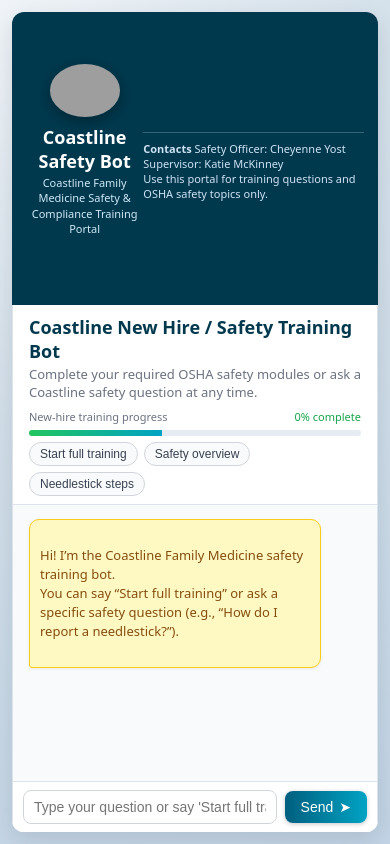
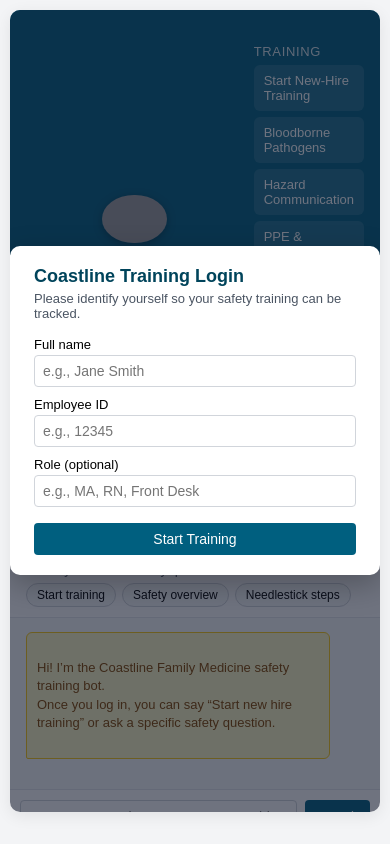
Before and after one commit to cyost1973-wq/CFM-Safety-Bot-Clean, a Flask app: page / in a window 390 px wide. Run offline with Flask 3, Linux system fonts and the light colour scheme; grey boxes are pictures that could not be loaded.

Commit message:
Update index.html

```diff
--- a/templates/index.html
+++ b/templates/index.html
@@ -4,195 +4,456 @@
   <meta charset="UTF-8" />
   <title>Coastline New Hire / Safety Training Bot</title>
   <meta name="viewport" content="width=device-width, initial-scale=1" />
-  <link rel="stylesheet" href="{{ url_for('static', filename='styles.css') }}">
+  <style>
+    :root {
+      --brand-primary: #005f7f;
+      --brand-primary-dark: #00445b;
+      --brand-accent: #00a3c4;
+      --brand-soft: #e0f4fb;
+      --bg-main: #f3f4f6;
+      --bg-chat: #f9fafb;
+      --danger: #b91c1c;
+    }
+
+    * {
+      box-sizing: border-box;
+    }
+
+    body {
+      font-family: Arial, sans-serif;
+      background: var(--bg-main);
+      margin: 0;
+      padding: 0;
+      height: 100vh;
+      display: flex;
+      justify-content: center;
+      align-items: stretch;
+    }
+
+    .app-shell {
+      background: #ffffff;
+      width: 100%;
+      max-width: 1100px;
+      height: 95vh;
+      margin: 10px;
+      border-radius: 10px;
+      box-shadow: 0 4px 16px rgba(0,0,0,0.08);
+      display: flex;
+      overflow: hidden;
+      position: relative;
+    }
+
+    /* LEFT SIDEBAR */
+    .sidebar {
+      width: 260px;
+      background: var(--brand-primary);
+      color: #ffffff;
+      display: flex;
+      flex-direction: column;
+      padding: 16px;
+    }
+
+    .sidebar-logo {
+      text-align: center;
+      margin-bottom: 12px;
+    }
+
+    .sidebar-logo img {
+      max-width: 120px;
+      width: 35%;
+      height: auto;
+      border-radius: 50%;
+      box-shadow: 0 2px 8px rgba(0,0,0,0.35);
+    }
+
+    .sidebar-title {
+      font-size: 18px;
+      font-weight: bold;
+      margin-top: 8px;
+      text-align: center;
+    }
+
+    .sidebar-subtitle {
+      font-size: 12px;
+      text-align: center;
+      margin-top: 4px;
+      color: #d1f2ff;
+    }
+
+    .sidebar-section-title {
+      font-size: 13px;
+      text-transform: uppercase;
+      letter-spacing: 0.05em;
+      margin-top: 18px;
+      margin-bottom: 6px;
+      opacity: 0.85;
+    }
+
+    .sidebar-nav {
+      list-style: none;
+      padding: 0;
+      margin: 0;
+    }
+
+    .sidebar-nav li {
+      margin-bottom: 6px;
+    }
+
+    .sidebar-nav button {
+      width: 100%;
+      border: none;
+      border-radius: 6px;
+      padding: 8px 10px;
+      text-align: left;
+      font-size: 13px;
+      background: rgba(255,255,255,0.12);
+      color: #ffffff;
+      cursor: pointer;
+      transition: background 0.15s ease, transform 0.05s ease;
+    }
+
+    .sidebar-nav button:hover {
+      background: rgba(255,255,255,0.22);
+      transform: translateY(-1px);
+    }
+
+    .sidebar-footer {
+      margin-top: auto;
+      font-size: 11px;
+      opacity: 0.9;
+    }
+
+    .sidebar-footer strong {
+      display: block;
+      margin-bottom: 2px;
+    }
+
+    /* MAIN CONTENT */
+    .main {
+      flex: 1;
+      display: flex;
+      flex-direction: column;
+      background: var(--bg-chat);
+    }
+
+    .main-header {
+      padding: 10px 16px;
+      border-bottom: 1px solid #e5e7eb;
+      background: #ffffff;
+    }
+
+    .main-title {
+      font-size: 18px;
+      font-weight: bold;
+      color: var(--brand-primary-dark);
+      margin: 0;
+    }
+
+    .main-subtitle {
+      font-size: 13px;
+      margin: 2px 0 6px;
+      color: #4b5563;
+    }
+
+    .pill-row {
+      display: flex;
+      flex-wrap: wrap;
+      gap: 6px;
+      margin-top: 6px;
+    }
+
+    .pill-button {
+      border-radius: 999px;
+      border: 1px solid #d1d5db;
+      padding: 4px 10px;
+      font-size: 12px;
+      background: #f9fafb;
+      cursor: pointer;
+    }
+
+    .pill-button:hover {
+      background: #e5f6fb;
+      border-color: var(--brand-accent);
+    }
+
+    .chat-messages {
+      flex: 1;
+      padding: 14px 16px;
+      overflow-y: auto;
+    }
+
+    .message {
+      margin-bottom: 12px;
+      padding: 8px 10px;
+      border-radius: 6px;
+      max-width: 90%;
+      line-height: 1.4;
+      white-space: pre-wrap;
+      font-size: 14px;
+    }
+
+    .message.user {
+      background: var(--brand-primary);
+      color: #ffffff;
+      margin-left: auto;
+      border-bottom-right-radius: 2px;
+    }
+
+    .message.bot {
+      background: #e5e7eb;
+      color: #111827;
+      margin-right: auto;
+      border-bottom-left-radius: 2px;
+    }
+
+    .message.system {
+      background: #fef9c3;
+      border: 1px solid #facc15;
+      color: #824600;
+      font-size: 13px;
+    }
+
+    .chat-input-area {
+      display: flex;
+      padding: 10px;
+      border-top: 1px solid #e5e7eb;
+      background: #ffffff;
+      gap: 8px;
+    }
+
+    .chat-input-area input {
+      flex: 1;
+      padding: 8px;
+      border-radius: 4px;
+      border: 1px solid #d1d5db;
+      font-size: 14px;
+    }
+
+    .chat-input-area button {
+      padding: 8px 16px;
+      border: none;
+      border-radius: 4px;
+      background: var(--brand-primary);
+      color: white;
+      font-size: 14px;
+      cursor: pointer;
+    }
+
+    .chat-input-area button:disabled {
+      background: #9ca3af;
+      cursor: not-allowed;
+    }
+
+    .status-text {
+      font-size: 11px;
+      color: #6b7280;
+      padding: 0 12px 4px;
+    }
+
+    /* LOGIN OVERLAY */
+    .login-overlay {
+      position: absolute;
+      inset: 0;
+      background: rgba(15, 23, 42, 0.6);
+      display: flex;
+      justify-content: center;
+      align-items: center;
+      z-index: 20;
+    }
+
+    .login-card {
+      background: #ffffff;
+      border-radius: 10px;
+      box-shadow: 0 10px 30px rgba(0,0,0,0.25);
+      padding: 20px 24px;
+      width: 100%;
+      max-width: 420px;
+    }
+
+    .login-title {
+      font-size: 18px;
+      font-weight: bold;
+      margin-bottom: 4px;
+      color: var(--brand-primary-dark);
+    }
+
+    .login-subtitle {
+      font-size: 13px;
+      color: #4b5563;
+      margin-bottom: 16px;
+    }
+
+    .login-field {
+      margin-bottom: 10px;
+    }
+
+    .login-field label {
+      display: block;
+      font-size: 13px;
+      margin-bottom: 3px;
+    }
+
+    .login-field input {
+      width: 100%;
+      padding: 7px 8px;
+      border-radius: 4px;
+      border: 1px solid #d1d5db;
+      font-size: 14px;
+    }
+
+    .login-button {
+      width: 100%;
+      margin-top: 6px;
+      padding: 8px 0;
+      border-radius: 4px;
+      border: none;
+      background: var(--brand-primary);
+      color: #ffffff;
+      font-size: 14px;
+      cursor: pointer;
+    }
+
+    .login-button:disabled {
+      background: #9ca3af;
+      cursor: not-allowed;
+    }
+
+    .login-error {
+      margin-top: 8px;
+      font-size: 12px;
+      color: #ffffff;
+      background: var(--danger);
+      padding: 6px 8px;
+      border-radius: 4px;
+    }
+
+    @media (max-width: 900px) {
+      .app-shell {
+        flex-direction: column;
+        max-width: 100%;
+      }
+      .sidebar {
+        width: 100%;
+        flex-direction: row;
+        align-items: center;
+        height: auto;
+      }
+      .sidebar-logo {
+        margin-bottom: 0;
+        margin-right: 10px;
+      }
+      .sidebar-logo img {
+        width: 65px;
+        max-width: 65px;
+      }
+      .sidebar-title, .sidebar-subtitle {
+        text-align: left;
+      }
+      .sidebar-main {
+        flex: 1;
+      }
+      .sidebar-footer {
+        display: none;
+      }
+    }
+  </style>
 </head>
 <body>
   <div class="app-shell">
-    <!-- LEFT SIDEBAR -->
+    <!-- LOGIN OVERLAY -->
+    <div class="login-overlay" id="loginOverlay">
+      <div class="login-card">
+        <div class="login-title">Coastline Training Login</div>
+        <div class="login-subtitle">
+          Please identify yourself so your safety training can be tracked.
+        </div>
+
+        <div class="login-field">
+          <label for="empName">Full name</label>
+          <input id="empName" type="text" placeholder="e.g., Jane Smith" />
+        </div>
+
+        <div class="login-field">
+          <label for="empId">Employee ID</label>
+          <input id="empId" type="text" placeholder="e.g., 12345" />
+        </div>
+
+        <div class="login-field">
+          <label for="empRole">Role (optional)</label>
+          <input id="empRole" type="text" placeholder="e.g., MA, RN, Front Desk" />
+        </div>
+
+        <button class="login-button" id="loginButton">Start Training</button>
+        <div class="login-error" id="loginError" style="display:none;"></div>
+      </div>
+    </div>
+
+    <!-- A — LEFT SIDEBAR -->
     <aside class="sidebar">
       <div class="sidebar-logo">
         <!-- Put your logo at static/cfm-logo.webp -->
-        <img src="{{ url_for('static', filename='cfm-logo.webp') }}"
-             alt="Coastline Family Medicine Logo">
+        <img src="/static/cfm-logo.webp" alt="Coastline Family Medicine logo" />
         <div class="sidebar-title">Coastline Safety Bot</div>
         <div class="sidebar-subtitle">
-          Coastline Family Medicine Safety &amp;<br>
-          Compliance Training Portal
+          Coastline Family Medicine Safety &amp; Compliance Training Portal
         </div>
       </div>
 
       <div class="sidebar-main">
         <div class="sidebar-section-title">Training</div>
         <ul class="sidebar-nav">
-          <li>
-            <button class="primary" onclick="quickPrompt('Start full new-hire safety training sequence.')">
-              <span>Start Full Training</span>
-              <span class="badge">New hire</span>
-            </button>
-          </li>
-          <li>
-            <button onclick="quickPrompt('Begin Bloodborne Pathogens module.')">
-              <span>Bloodborne Pathogens</span>
-              <span class="badge">BBP</span>
-            </button>
-          </li>
-          <li>
-            <button onclick="quickPrompt('Start Hazard Communication training for Coastline staff.')">
-              <span>Hazard Communication</span>
-              <span class="badge">HazCom</span>
-            </button>
-          </li>
-          <li>
-            <button onclick="quickPrompt('Review PPE and exposure control procedures for Coastline Family Medicine.')">
-              <span>PPE &amp; Exposure Control</span>
-              <span class="badge">PPE</span>
-            </button>
-          </li>
-          <li>
-            <button onclick="quickPrompt('Fire safety and emergency action plan training.')">
-              <span>Fire &amp; Emergency Plan</span>
-              <span class="badge">EAP</span>
-            </button>
-          </li>
+          <li><button onclick="quickPrompt('Start new hire training')">Start New-Hire Training</button></li>
+          <li><button onclick="quickPrompt('Begin Bloodborne Pathogens training module')">Bloodborne Pathogens</button></li>
+          <li><button onclick="quickPrompt('Hazard Communication training for clinic staff')">Hazard Communication</button></li>
+          <li><button onclick="quickPrompt('Review PPE requirements for Coastline clinical staff')">PPE &amp; Exposure Control</button></li>
         </ul>
 
         <div class="sidebar-section-title">Quick Actions</div>
         <ul class="sidebar-nav">
-          <li>
-            <button onclick="quickPrompt('How do I report a needlestick or blood/body fluid exposure at Coastline?')">
-              <span>Report Exposure / Needlestick</span>
-            </button>
-          </li>
-          <li>
-            <button onclick="quickPrompt('Summarize emergency procedures and evacuation routes for Coastline Family Medicine.')">
-              <span>Emergency Procedures</span>
-            </button>
-          </li>
-          <li>
-            <button onclick="quickPrompt('Give me a 3-minute safety refresher with key points only.')">
-              <span>3-Minute Refresher</span>
-            </button>
-          </li>
+          <li><button onclick="quickPrompt('How do I report a needlestick or exposure?')">Report Exposure</button></li>
+          <li><button onclick="quickPrompt('Summarize emergency procedures and evacuation routes for Coastline Family Medicine.')">Emergency Procedures</button></li>
+          <li><button onclick="quickPrompt('Give me a quick safety refresher in 3 bullet points.')">3-Minute Refresher</button></li>
         </ul>
       </div>
 
       <div class="sidebar-footer">
         <strong>Contacts</strong>
-        Safety Officer: Cheyenne Yost<br>
-        Supervisor: Katie McKinney<br>
-        Use this portal for training questions and OSHA safety topics only.
+        Safety Officer: Cheyenne Yost<br />
+        Supervisor: Katie McKinney
       </div>
     </aside>
 
-    <!-- MAIN CHAT COLUMN -->
+    <!-- MAIN CHAT AREA -->
     <main class="main">
       <header class="main-header">
         <h1 class="main-title">Coastline New Hire / Safety Training Bot</h1>
         <p class="main-subtitle">
-          Complete your required OSHA safety modules or ask a Coastline safety question at any time.
+          Use this portal to complete your new-hire safety training or ask any Coastline safety question.
         </p>
-
-        <div class="progress-row">
-          <span class="progress-label" id="progressLabel">
-            New-hire training progress
-          </span>
-          <span class="progress-badge" id="progressBadge">
-            0% complete
-          </span>
-        </div>
-        <div class="progress-track">
-          <div class="progress-fill" id="progressFill"></div>
-        </div>
-
-        <div class="pill-row" style="margin-top: 6px;">
-          <button class="pill-button"
-                  onclick="quickPrompt('Start full new-hire safety training sequence.')">
-            Start full training
-          </button>
-          <button class="pill-button"
-                  onclick="quickPrompt('Give me a quick overview of Coastline Family Medicine safety rules.')">
-            Safety overview
-          </button>
-          <button class="pill-button"
-                  onclick="quickPrompt('What should I do immediately after a needlestick?')">
-            Needlestick steps
-          </button>
+        <div class="pill-row">
+          <button class="pill-button" onclick="quickPrompt('Start new hire training')">Start training</button>
+          <button class="pill-button" onclick="quickPrompt('Give me a quick overview of Coastline Family Medicine safety rules.')">Safety overview</button>
+          <button class="pill-button" onclick="quickPrompt('What should I do right after a needlestick?')">Needlestick steps</button>
         </div>
       </header>
-
-      <div id="errorBanner" class="error-banner"></div>
 
       <div class="chat-messages" id="chatMessages">
         <div class="message bot system">
 Hi! I’m the Coastline Family Medicine safety training bot.
-You can say “Start full training” or ask a specific safety question (e.g., “How do I report a needlestick?”).
+Once you log in, you can say “Start new hire training” or ask a specific safety question.
         </div>
       </div>
-
       <div class="status-text" id="statusText"></div>
 
       <div class="chat-input-area">
         <input
           type="text"
           id="userInput"
-          placeholder="Type your question or say 'Start full training'..."
+          placeholder="Type your question or say 'Start new hire training'..."
         />
-        <button id="sendButton">
-          <span>Send</span>
-          <span>➤</span>
-        </button>
+        <button id="sendButton">Send</button>
       </div>
     </main>
-
-    <!-- RIGHT CONTEXT PANEL -->
-    <aside class="right-panel">
-      <div class="right-panel-header">
-        <div class="right-status">
-          <span class="status-dot"></span>
-          <span id="botStatusText">Bot online — training ready</span>
-        </div>
-        <div class="right-panel-tabs">
-          Current module, key points &amp; transcript
-        </div>
-      </div>
-
-      <!-- Current module card -->
-      <section class="card" id="cardCurrentModule">
-        <div class="card-title">Current Module</div>
-        <div class="card-muted" id="currentModuleName">
-          New-Hire Training Sequence
-        </div>
-        <p class="card-muted" id="currentModuleDescription">
-          You’re beginning the full Coastline new-hire safety training,
-          including BBP, HazCom, PPE, workplace violence, and emergency procedures.
-        </p>
-        <div class="card-pill-row">
-          <span class="card-pill">BBP</span>
-          <span class="card-pill">HazCom</span>
-          <span class="card-pill">PPE</span>
-          <span class="card-pill">EAP</span>
-        </div>
-      </section>
-
-      <!-- Checklist card -->
-      <section class="card" id="cardChecklist">
-        <div class="card-title">Checklist for New Hires</div>
-        <ul class="card-list" id="checklistItems">
-          <li>Complete full new-hire safety training modules.</li>
-          <li>Know how to report an exposure or incident.</li>
-          <li>Know where to find Coastline policies &amp; procedures.</li>
-        </ul>
-      </section>
-
-      <!-- Session snapshot card -->
-      <section class="card" id="cardSnapshot">
-        <div class="card-title">Session Snapshot</div>
-        <p class="card-muted" id="sessionSnapshot">
-          Key training messages can be summarized here later, so you can
-          review what you’ve already covered in this session.
-        </p>
-      </section>
-    </aside>
   </div>
 
   <script>
@@ -200,9 +461,17 @@
     const userInput   = document.getElementById("userInput");
     const sendButton  = document.getElementById("sendButton");
     const statusText  = document.getElementById("statusText");
-    const errorBanner = document.getElementById("errorBanner");
-    const typingId    = "typing-indicator";
 
+    const loginOverlay = document.getElementById("loginOverlay");
+    const loginButton  = document.getElementById("loginButton");
+    const loginError   = document.getElementById("loginError");
+    const empNameInput = document.getElementById("empName");
+    const empIdInput   = document.getElementById("empId");
+    const empRoleInput = document.getElementById("empRole");
+
+    let isLoggedIn = false;
+
+    // Conversation history we send to the backend for better context
     const history = [];
 
     function addMessage(text, sender) {
@@ -213,93 +482,118 @@
       messagesDiv.scrollTop = messagesDiv.scrollHeight;
     }
 
-    function showTyping() {
-      removeTyping();
-      const wrapper = document.createElement("div");
-      wrapper.classList.add("message", "bot");
-      wrapper.id = typingId;
-
-      const dots = document.createElement("div");
-      dots.classList.add("typing-indicator");
-      for (let i = 0; i < 3; i++) {
-        const dot = document.createElement("span");
-        dot.classList.add("typing-dot");
-        dots.appendChild(dot);
-      }
-      wrapper.appendChild(dots);
-      messagesDiv.appendChild(wrapper);
-      messagesDiv.scrollTop = messagesDiv.scrollHeight;
-    }
-
-    function removeTyping() {
-      const existing = document.getElementById(typingId);
-      if (existing) existing.remove();
-    }
-
     function setStatus(text) {
       statusText.textContent = text || "";
     }
 
-    function showError(text) {
-      if (!text) {
-        errorBanner.style.display = "none";
-        errorBanner.textContent = "";
-      } else {
-        errorBanner.style.display = "block";
-        errorBanner.textContent = text;
+    function quickPrompt(text) {
+      if (!isLoggedIn) {
+        setStatus("Please log in first so we can track your training.");
+        return;
       }
+      userInput.value = text;
+      sendMessage();
     }
 
-    function quickPrompt(text) {
-      userInput.value = text;
-      sendMessage();
+    async function doLogin() {
+      const name = empNameInput.value.trim();
+      const id   = empIdInput.value.trim();
+      const role = empRoleInput.value.trim();
+
+      loginError.style.display = "none";
+      loginError.textContent = "";
+
+      if (!name || !id) {
+        loginError.textContent = "Full name and Employee ID are required.";
+        loginError.style.display = "block";
+        return;
+      }
+
+      loginButton.disabled = true;
+
+      try {
+        const res = await fetch("/login", {
+          method: "POST",
+          headers: { "Content-Type": "application/json" },
+          body: JSON.stringify({
+            employee_name: name,
+            employee_id: id,
+            role: role
+          }),
+        });
+
+        const data = await res.json();
+        if (!res.ok || !data.ok) {
+          loginError.textContent = data.error || "Login failed. Please try again.";
+          loginError.style.display = "block";
+        } else {
+          isLoggedIn = true;
+          loginOverlay.style.display = "none";
+          addMessage(`Welcome, ${name}! I’ll track your Coastline safety training under ID ${id}.`, "bot");
+        }
+      } catch (err) {
+        console.error(err);
+        loginError.textContent = "Network error during login. Please try again.";
+        loginError.style.display = "block";
+      } finally {
+        loginButton.disabled = false;
+      }
     }
 
     async function sendMessage() {
       const text = userInput.value.trim();
       if (!text) return;
 
+      if (!isLoggedIn) {
+        setStatus("Please log in first so we can track your training.");
+        return;
+      }
+
       addMessage(text, "user");
       userInput.value = "";
       sendButton.disabled = true;
-      setStatus("Contacting Coastline Safety Bot…");
-      showError("");
-      showTyping();
+      setStatus("Contacting Coastline Safety Bot...");
 
       try {
         const res = await fetch("/chat", {
           method: "POST",
           headers: { "Content-Type": "application/json" },
-          body: JSON.stringify({ message: text, history }),
+          body: JSON.stringify({
+            message: text,
+            history: history
+          }),
         });
 
         const data = await res.json();
-        removeTyping();
 
         if (data.reply) {
           addMessage(data.reply, "bot");
+          // Save this turn in history
           history.push({ user: text, assistant: data.reply });
-
-          // TODO: optional: parse data.meta to update progress, right panel, etc.
-          // For now we just keep UI static.
         } else if (data.error) {
-          showError("Error: " + data.error);
+          addMessage("Error: " + data.error, "bot");
         } else {
-          showError("Unexpected response from server.");
+          addMessage("Unexpected response from server.", "bot");
         }
       } catch (err) {
         console.error(err);
-        removeTyping();
-        showError("Network error trying to reach the server.");
+        addMessage("Network error trying to reach the server.", "bot");
       } finally {
         sendButton.disabled = false;
         setStatus("");
       }
     }
 
+    loginButton.addEventListener("click", doLogin);
+    empNameInput.addEventListener("keypress", e => { if (e.key === "Enter") doLogin(); });
+    empIdInput.addEventListener("keypress", e => { if (e.key === "Enter") doLogin(); });
+    empRoleInput.addEventListener("keypress", e => { if (e.key === "Enter") doLogin(); });
+
     sendButton.addEventListener("click", sendMessage);
     userInput.addEventListener("keypress", (e) => {
-      if (e.key === "Enter") sendMessage();
+      if (e.key === "Enter") {
+        sendMessage();
+      }
     });
   </script>
 </body>
```
